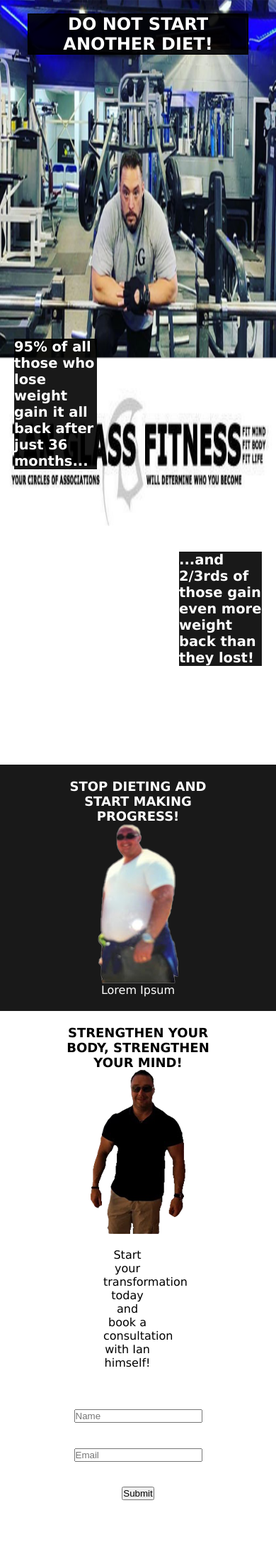
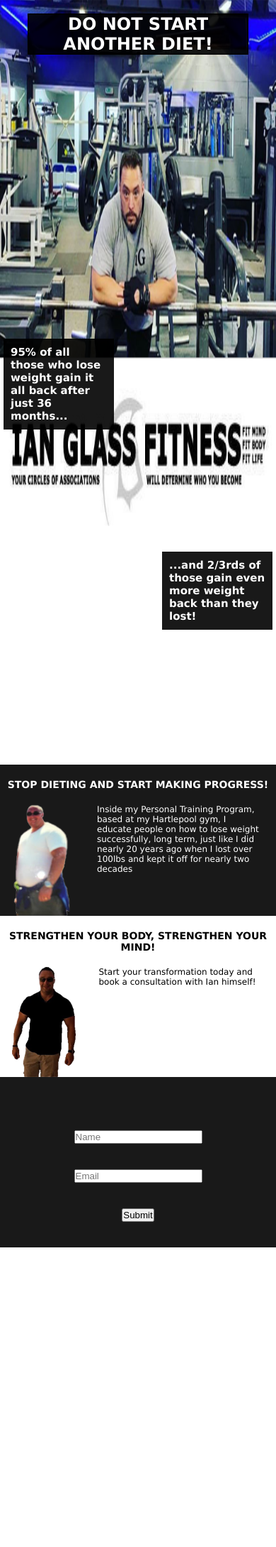
Before and after one commit to Glassy1982/ig, a Flask app: page / in a window 390 px wide. Shown: the part 61-2240 px from the top of the page at 71% size. Run offline with Flask 2, Linux system fonts and the light colour scheme.

Commit message:
updated igBio, igChange & bookConsult responsiveness

```diff
--- a/static/style.css
+++ b/static/style.css
@@ -140,63 +140,58 @@
     color: white;
     position: relative;
     font-size: large;
+    padding: 10px;
+     width: 40%;
 }
 #popUpLeft {
     float: left;
     margin-top:400px;
-    margin-left: 20px;
-    width: 30%;
+    margin-left: 5px;
 }
 #popUpRight {
     float: right;
     margin-top: 700px;
-    margin-right: 20px;
-    width: 30%;
+    margin-right: 5px;
 }
 
+#igBio h1, #igChange h1 {
+    text-align: center;
+    font-size: large;
+    margin-bottom: 20px;
+}
 
 #igBio {
     margin-top: 1000px;
     background: rgb(0,0,0,0.9);
     color: white;
-    padding: 20px;
-}
-#igBio h1 {
-    text-align: center;
-    font-size: large;
+    padding-top: 20px;
 }
 
-#igBio p {
-    float: right;
+#igBio p, #igChange p {
+    width: 60%;
+    font-size: 12px;
+}
+
+
+#igChange {
+    background: rgb(255,255,255,0.9);
+    color: black;
+    padding-top: 20px;
+    overflow: auto;
+}
+
+.flex {
+    display: flex;
+    justify-content: space-between;
 }
 
 
 #bookConsult {
-    background: rgb(255,255,255,0.9);
-    color: black;
-    padding: 20px;
-    overflow: auto;
+    background: rgb(0,0,0,0.9);
+    color: white;
+    padding-top: 20px;
 }
-#bookConsult h1 {
-    text-align: center;
-    font-size: large;
-}
-.flex {
-    display: flex;
-    justify-content: space-between;
-}
-.flexSpace {
-    float: right;
-    display: flex;
-    justify-content: space-between;
-    width: 70%;
-    align-items: center;
-}
-#bookConsult p {
-    padding-right: 30px;
-    padding-top: 20px;
-    width: 40%;
-}
+
 #bookConsult form {
     margin-top: 20px;
     height: 200px;
@@ -264,14 +259,19 @@
      header {
         height: 60px;
     }
+    .popUpInfo {
+        font-size: 10px;
+    }
 
-    .flex, .flexSpace {
-        justify-content: center;
-        flex-direction: column;
-        text-align: center;
+    #igChange h1, #igBio h1 {
+        width: 100%;
+        font-size: 14px;
     }
-    #bookConsult h1, #igBio h1 {
-        width: 60%;
+   #igBio img {
+        width: 80px;
+    }
+    #igChange img {
+        width: 90px;
     }
 
 }
--- a/templates/layout.html
+++ b/templates/layout.html
@@ -63,17 +63,24 @@
                 <h1>STOP DIETING AND START MAKING PROGRESS!</h1>
                 <div class="flex">
                     <img src="/static/images/igwhite.png">
-                    <p>Lorem Ipsum</p>
+                    <p>Inside my Personal Training Program, based at my
+                    Hartlepool gym, I educate people on how to lose weight
+                     successfully, long term, just like I did nearly 20
+                     years ago when I lost over 100lbs and kept it off
+                     for nearly two decades</p>
                 </div>
 
             </div>
-            <div id="bookConsult">
+            <div id="igChange">
                 <h1>STRENGTHEN YOUR BODY, STRENGTHEN YOUR MIND!</h1>
                 <div class="flex">
                     <img src="/static/images/igblack.png">
-                    <div class="flexSpace">
                     <p>Start your transformation today and book a consultation
                     with Ian himself!</p>
+                </div>
+            </div>
+            <div id="bookConsult">
+
                 <form>
                     <input type="text" id="name" name="name" placeholder="Name">
                     <input type="email" id="email" name="email" placeholder="Email">
@@ -81,7 +88,5 @@
                 </form>
             </div>
         </div>
-            </div>
-        </div>
     </body>
 </html>
```
Lines whose indentation alone changed are shown as unchanged.
